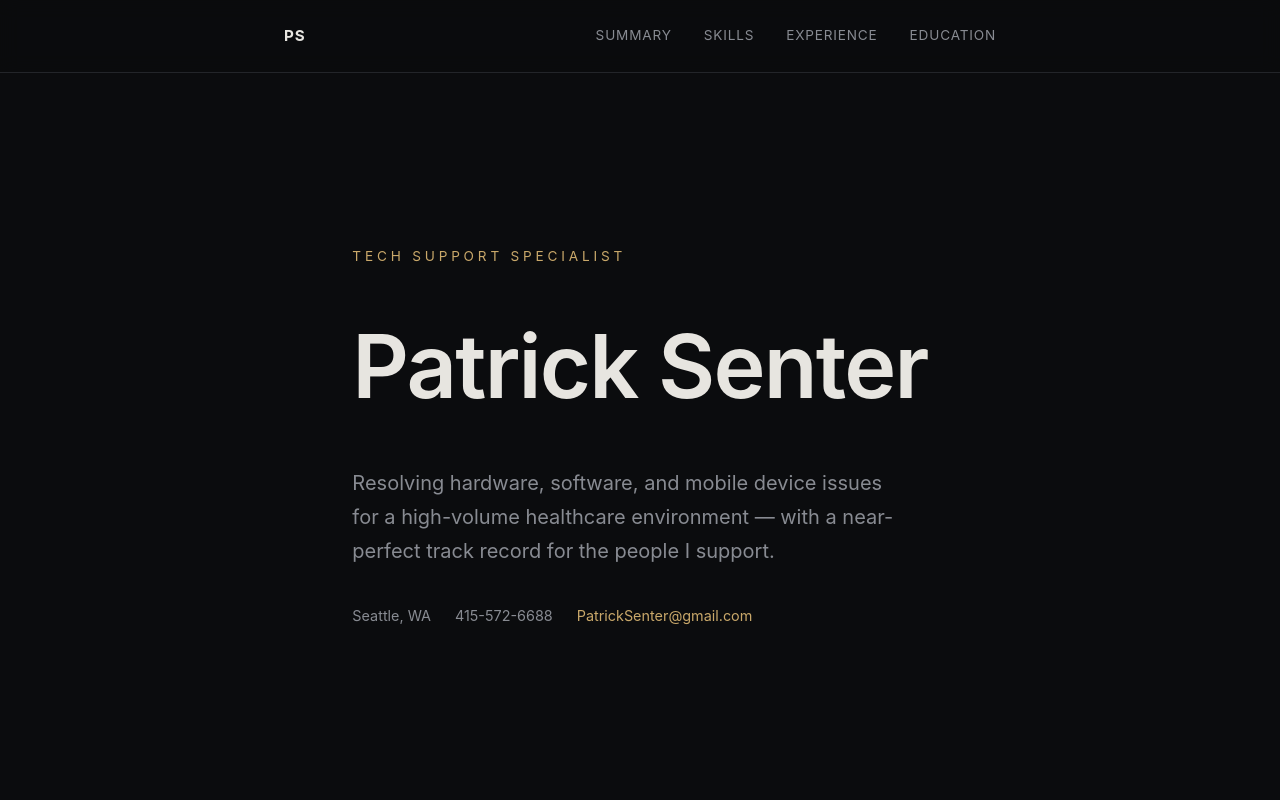
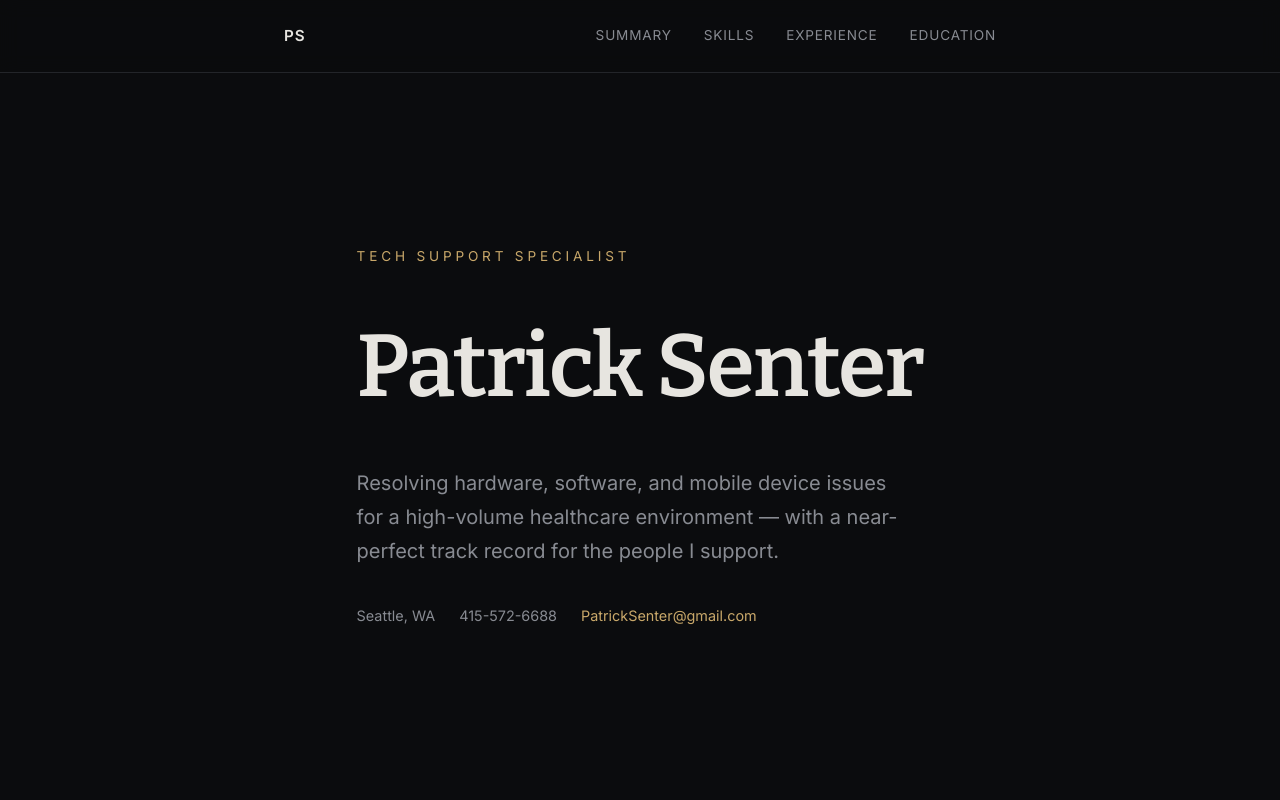
Before and after one commit to patricksenter/patricksenter.github.io, a React (Vite) app: page / in a window 1280 px wide. Shown: the top 800 px of the page. Built offline with nearby package versions, Linux system fonts and the light colour scheme.

Commit message:
Add Pitchfork-inspired serif/sans font pairing (Bitter + Inter)

```diff
--- a/index.html
+++ b/index.html
@@ -4,6 +4,12 @@
     <meta charset="UTF-8" />
     <link rel="icon" type="image/svg+xml" href="/favicon.svg" />
     <meta name="viewport" content="width=device-width, initial-scale=1.0" />
+    <link rel="preconnect" href="https://fonts.googleapis.com" />
+    <link rel="preconnect" href="https://fonts.gstatic.com" crossorigin />
+    <link
+      href="https://fonts.googleapis.com/css2?family=Bitter:ital,wght@0,400;0,600;0,700;1,400&family=Inter:wght@400;500;600&display=swap"
+      rel="stylesheet"
+    />
     <title>Patrick Senter | Tech Support Specialist</title>
   </head>
   <body>
--- a/src/index.css
+++ b/src/index.css
@@ -14,9 +14,13 @@ html {
 body {
   background: #0b0c0e;
   color: #e7e5e0;
-  font-family: -apple-system, BlinkMacSystemFont, "Segoe UI", Helvetica, Arial, sans-serif;
+  font-family: "Inter", -apple-system, BlinkMacSystemFont, "Segoe UI", Helvetica, Arial, sans-serif;
   line-height: 1.7;
   font-size: 16px;
+}
+
+h1, h2, h3 {
+  font-family: "Bitter", Georgia, "Times New Roman", serif;
 }
 
 a {
```
